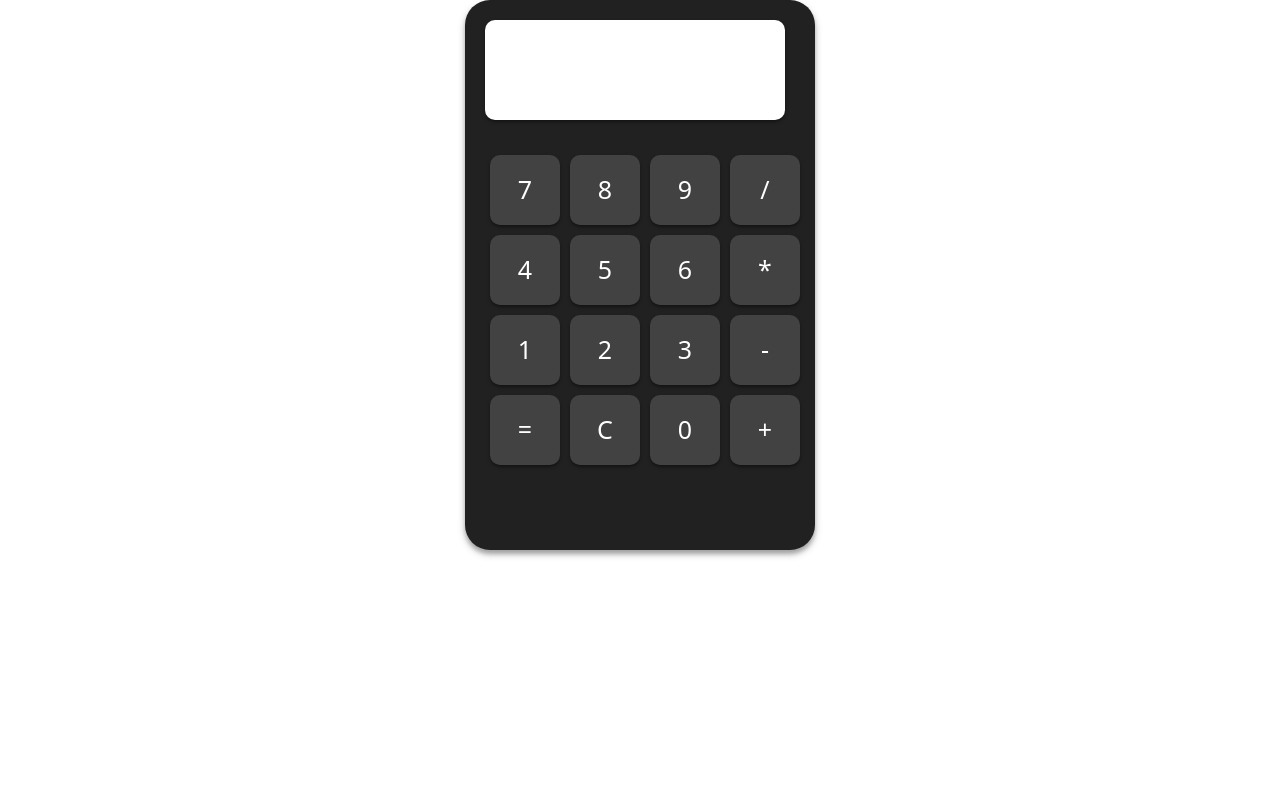
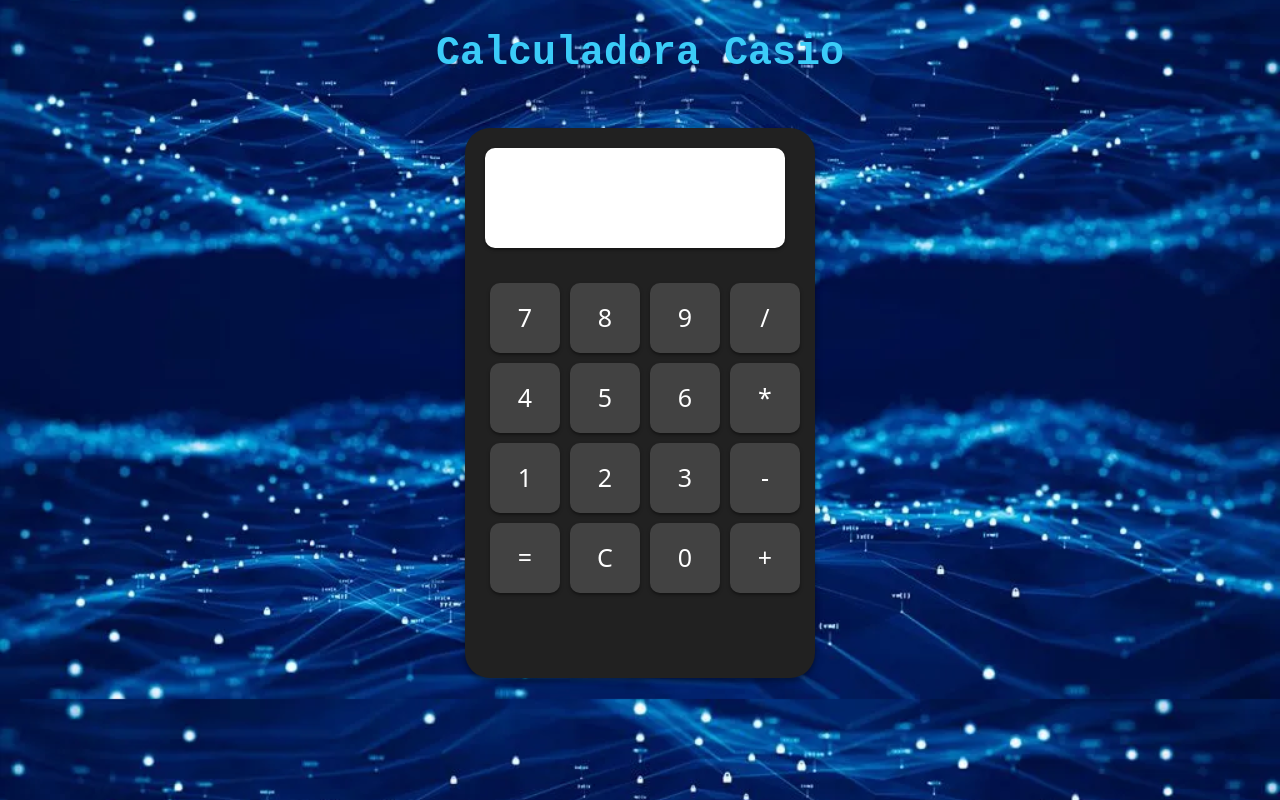
Before and after one commit to CamilaF1985/sprint_modulo2, a plain HTML site: page Sprint Grupal/calculadora.html in a window 1280 px wide. Drawn offline with nearby package versions, Linux system fonts and the light colour scheme.

Commit message:
producto final

```diff
--- a/Sprint Grupal/calculadora.html
+++ b/Sprint Grupal/calculadora.html
@@ -17,7 +17,9 @@
 </head>
 
 <body onload="init();">
-
+  <header>
+    <h1>Calculadora Casio</h1>
+  </header>
     <table class="calculadora">
         <tr>
           <td colspan="4"><span id="resultado"></span></td>
--- a/Sprint Grupal/css/calculadora.css
+++ b/Sprint Grupal/css/calculadora.css
@@ -63,3 +63,16 @@ marca {
   width: 200px;
   height: 70px;
 }
+h1 {
+  margin-bottom: 50px;
+  margin-top: 30px;
+  font-weight: bolder;
+  color: #3bccf8;
+  text-align: center;
+  font-family: 'Courier New', Courier, monospace;
+}
+body {
+  background-image: url("../internet-cybersecurity-technology-1024x576-1.webp");
+  background-position: center;
+  background-size: cover;
+}
```
Also changed, not shown: Sprint Grupal/internet-cybersecurity-technology-1024x576-1.webp (added), 1 other file.
